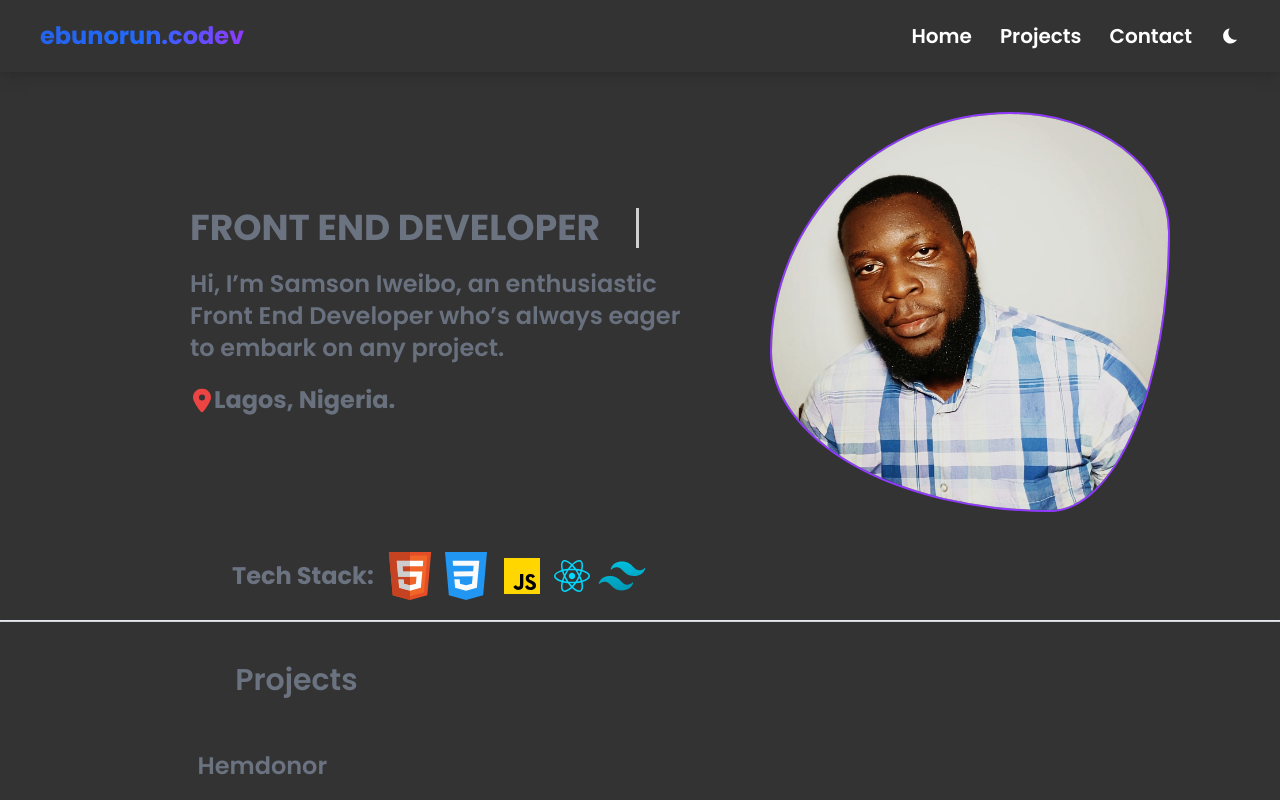
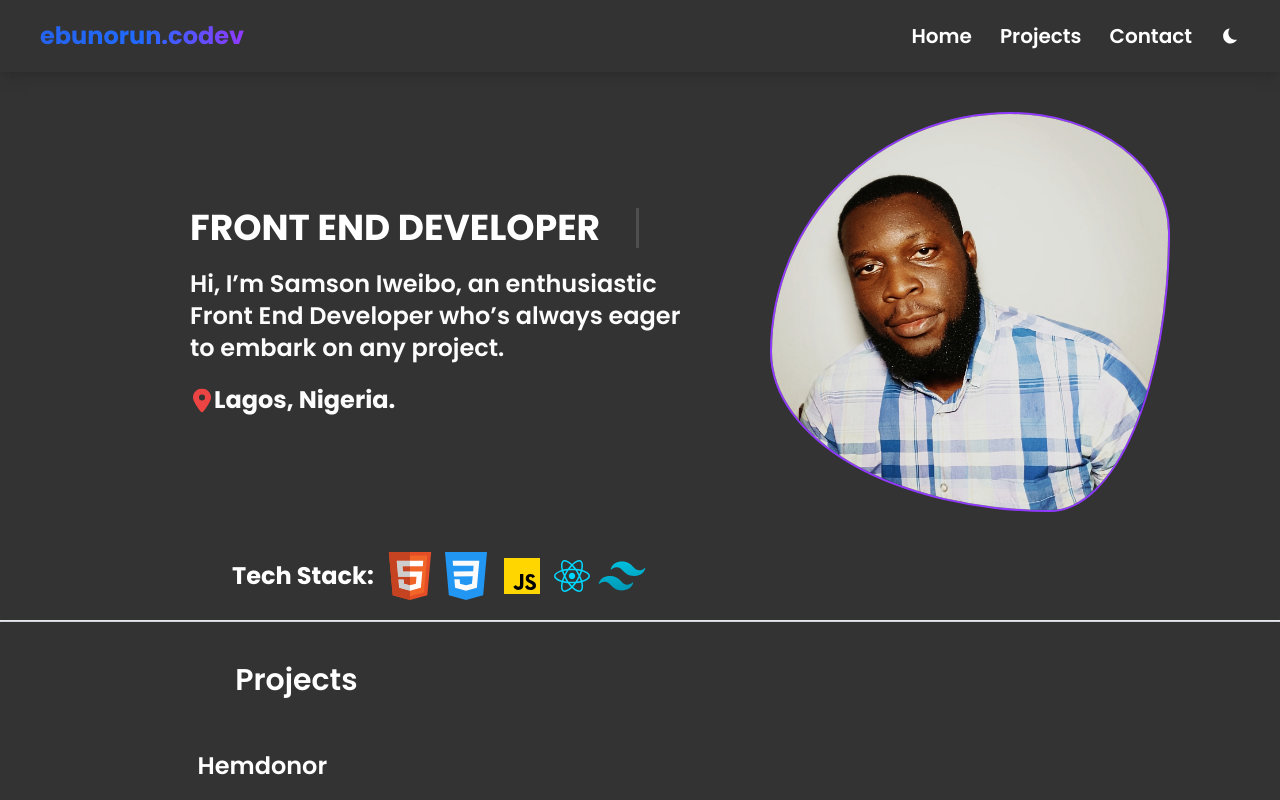
Before and after one commit to SamsonI95/ebunorun-web-portfolio, a React (Vite) app: page / in a window 1280 px wide. Both pictures are taken after a click on the button 1230 px from the left and 36 px from the top of the page. Shown: the top 800 px of the page. Built offline with nearby package versions, Linux system fonts and the light colour scheme.

Commit message:
Dark theme update

```diff
--- a/src/App.css
+++ b/src/App.css
@@ -6,6 +6,7 @@
 
 body {
   font-family: "Poppins";
+  color: #6B7280;
 }
 
 .dark-theme {
@@ -51,6 +52,10 @@ body {
   background: white;
   animation: typewriter var(--typewriterSpeed)
     steps(var(--typewriterCharacters)) 1s forwards;
+}
+
+.dark-theme .typewriter-text::before {
+  background: #333;
 }
 
 .typewriter-text::after {
--- a/src/App.jsx
+++ b/src/App.jsx
@@ -18,11 +18,30 @@ import { IoIosMoon } from "react-icons/io";
 
 function App() {
   //theme setting
-  const [theme, setTheme] = useState("light"); // Default theme is light
+  const [theme, setTheme] = useState(getInitialTheme());
+  const [isAutoMode, setIsAutoMode] = useState(true);
+
+  // Function to get initial theme based on time
+  function getInitialTheme() {
+    const hour = new Date().getHours();
+    return hour >= 6 && hour < 18 ? "light" : "dark"; // Assuming day is from 6 AM to 6 PM
+  }
 
   const toggleTheme = () => {
+    setIsAutoMode(false);
     setTheme((prevTheme) => (prevTheme === "light" ? "dark" : "light"));
   };
+
+  // Effect to handle automatic theme switching
+  useEffect(() => {
+    if (isAutoMode) {
+      const intervalId = setInterval(() => {
+        setTheme(getInitialTheme()); // Update theme based on current time
+      }, 60000); // Check every minute (adjust as needed)
+
+      return () => clearInterval(intervalId); // Cleanup on component unmount
+    }
+  }, [isAutoMode]);
 
   //mobile navbar
   const [isMenuOpen, setIsMenuOpen] = useState(false);
@@ -151,6 +170,14 @@ function App() {
                 <button onClick={toggleTheme}>
                   {theme === "light" ? <IoSunnyOutline /> : <IoIosMoon />}
                 </button>
+                <label>
+                  <input
+                    type="checkbox"
+                    checked={isAutoMode}
+                    onChange={() => setIsAutoMode(!isAutoMode)}
+                  />
+                  Auto Mode
+                </label>
               </div>
             )}
           </div>
@@ -167,14 +194,14 @@ function App() {
             />
           </div>
           <div className="translate-x-[1rem] lg:translate-x-0">
-            <h1 className="typewriter-text font-bold text-gray-500 text-2xl lg:text-4xl">
+            <h1 className="typewriter-text font-bold text-2xl lg:text-4xl">
               FRONT END DEVELOPER
             </h1>
-            <p className="fade font-semibold text-gray-500 text-2xl w-[342px] lg:w-[500px] mt-3 lg:mt-5">
+            <p className="fade font-semibold  text-2xl w-[342px] lg:w-[500px] mt-3 lg:mt-5">
               Hi, I’m Samson Iweibo, an enthusiastic Front End Developer who’s
               always eager to embark on any project.
             </p>
-            <h4 className="fade flex items-center font-bold text-gray-500 text-md lg:text-2xl mt-3 lg:mt-5">
+            <h4 className="fade flex items-center font-bold  text-md lg:text-2xl mt-3 lg:mt-5">
               <FaLocationDot className="text-red-500" /> Lagos, Nigeria.
             </h4>
           </div>
@@ -187,7 +214,7 @@ function App() {
           </div>
         </section>
         <section className="mt-5 lg:mt-10 flex flex-col lg:flex-row items-center w-fit space-x-3 translate-x-[2rem] lg:translate-x-[14.5rem]">
-          <h2 className="font-bold text-2xl text-gray-500">Tech Stack:</h2>
+          <h2 className="font-bold text-2xl ">Tech Stack:</h2>
           <div className="flex items-center space-x-2 space-y-5 lg:space-y-0 translate-x-[2.7rem] lg:translate-x-0">
             <img
               src="/html.svg"
@@ -206,20 +233,20 @@ function App() {
         </section>
         <div className="border border-b-gray-300 mt-5"></div>
         <section id="project" className="relative flex flex-col items-center">
-          <h3 className="absolute left-[4.4rem] lg:left-[14.7rem] text-2xl lg:text-3xl font-semibold text-gray-500 mt-5 lg:mt-10">
+          <h3 className="absolute left-[4.4rem] lg:left-[14.7rem] text-2xl lg:text-3xl font-semibold  mt-5 lg:mt-10">
             Projects
           </h3>
           {webProjects.map((item, index) => (
             <div key={index} className="mt-[5rem] mb-5 lg:mt-[8rem] lg:mb-5">
               <a href={item.link}>
-                <h3 className="lg:text-2xl font-semibold text-gray-500 lg:hover:text-[#913aff]">
+                <h3 className="lg:text-2xl font-semibold  lg:hover:text-[#913aff]">
                   {item.title}
                 </h3>
               </a>
               <div className="flex flex-col lg:flex-row lg:space-x-[5rem] lg:mt-5">
                 {index === 1 && window.innerWidth >= 1024 ? (
                   <>
-                    <h4 className="text-sm lg:text-lg w-[300px] lg:w-[355px] text-gray-500">
+                    <h4 className="text-sm lg:text-lg w-[300px] lg:w-[355px] ">
                       {item.text}
                     </h4>
                     <a href={item.link}>
@@ -239,7 +266,7 @@ function App() {
                         className="shadow-lg w-[350px] lg:w-[450px] lg:h-[200px] mt-5 lg:mt-0 lg:hover:scale-125 duration-500"
                       />
                     </a>
-                    <h4 className="text-sm lg:text-lg w-[300px] lg:w-[355px] text-gray-500 mt-5 lg:mt-0">
+                    <h4 className="text-sm lg:text-lg w-[300px] lg:w-[355px]  mt-5 lg:mt-0">
                       {item.text}
                     </h4>
                   </>
```
